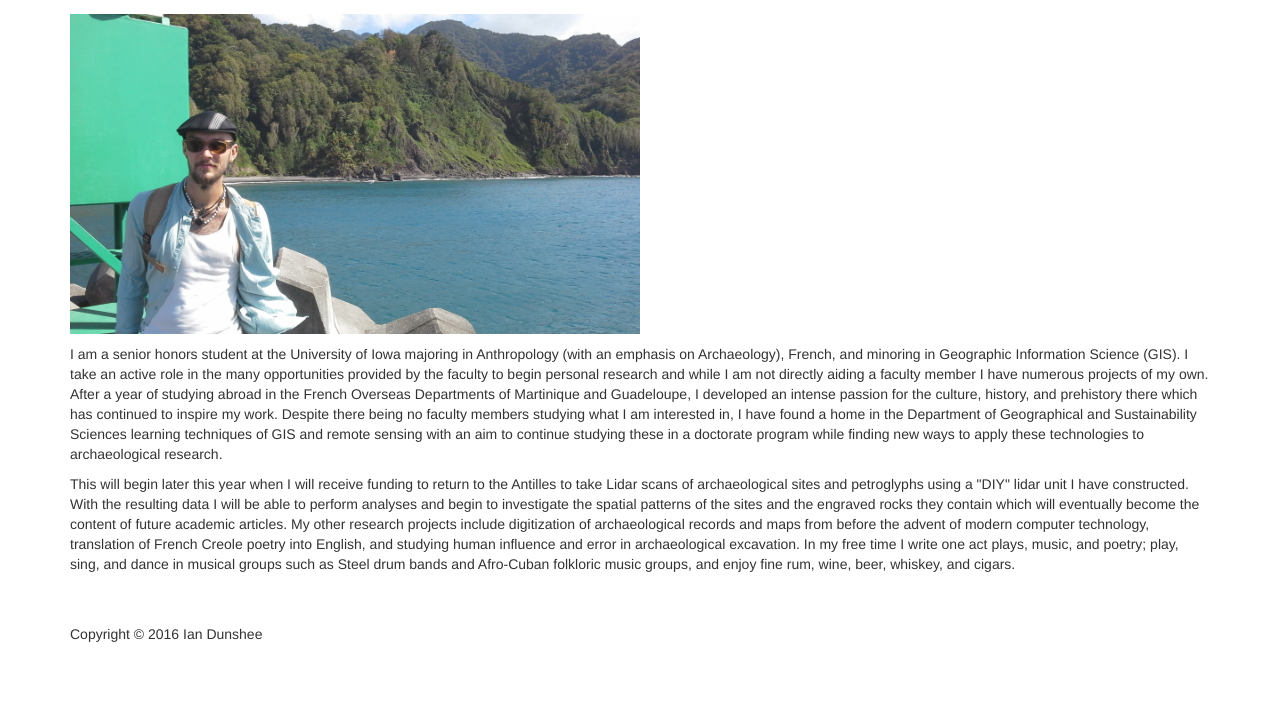
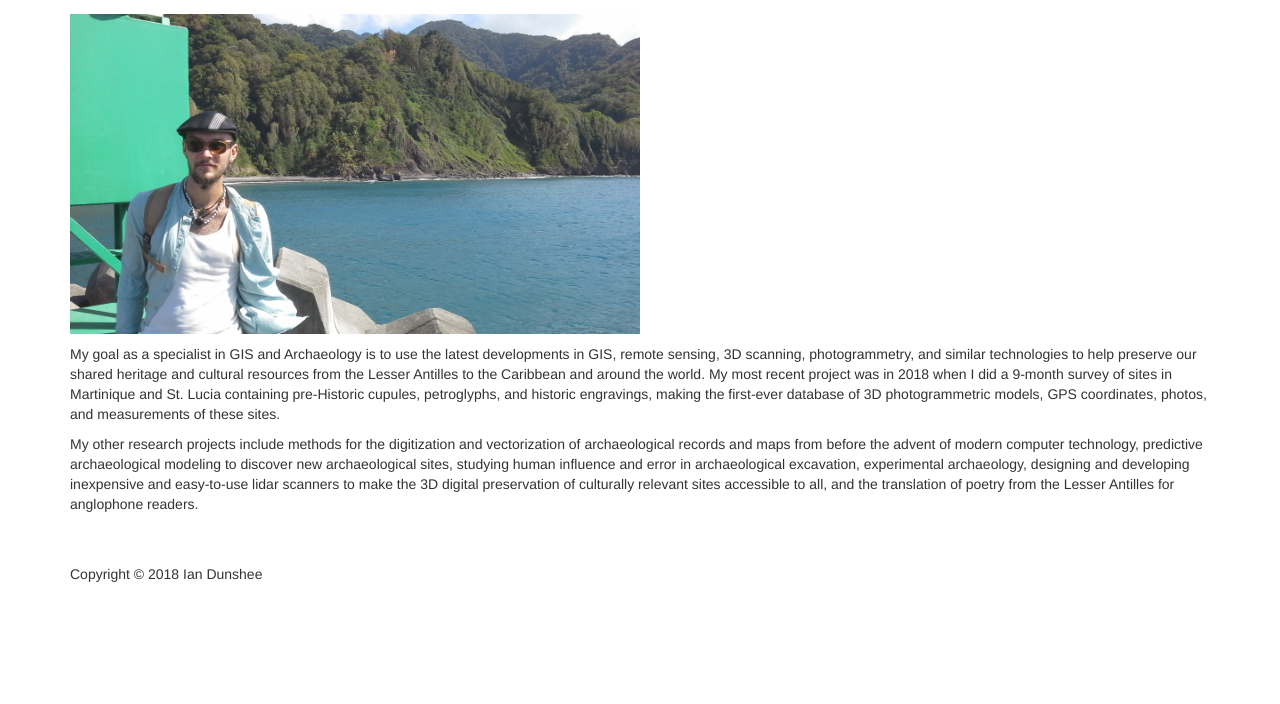
Before and after one commit to idunshee/Portfolio, a plain HTML site: page Bio/shortbio.html in a window 1280 px wide. Shown: the part 166-870 px from the top of the page. After the commit the page ends 810 px from the top, so only its background shows below. Drawn offline with Linux system fonts and the light colour scheme.

Commit message:
Update 2018

```diff
--- a/Bio/shortbio.html
+++ b/Bio/shortbio.html
@@ -57,7 +57,7 @@
                         <a href="../CV/Dunshee-CopyofC.V. Euro-Anglais - BetterV2.pdf">Resume/CV</a>
                     </li>
                     <li>
-                        <a href="mailto:ian-dunshee@uiowa.edu">Contact</a>
+                        <a href="mailto:dunshee.ian@gmail.com">Contact</a>
                     </li>
                 </ul>
             </div>
@@ -73,7 +73,7 @@
         <div class="row">
             <div class="col-lg-12">
                 <h1 class="page-header">Ian Dunshee
-                    <small>Archaeologist Extraordinaire and GIS Specialist</small>
+                    <small>Specialist in GIS Applications in Archaeology</small>
                 </h1>
             </div>
         </div>
@@ -87,27 +87,22 @@
             </style>
 <p><img src="20150502_150234.jpg" width="400" height="228"></p>
         </div>
-<p>  I am a senior honors student at the University of Iowa majoring in Anthropology (with an emphasis on Archaeology), French,
-and minoring in Geographic Information Science (GIS). I take an active role in the many opportunities provided by the faculty
-to begin personal research and while I am not directly aiding a faculty member I have numerous projects of my own. After a year
-of studying abroad in the French Overseas Departments of Martinique and Guadeloupe, I developed an intense passion for the culture,
-history, and prehistory there which has continued to inspire my work. Despite there being no faculty members studying what I am
-interested in, I have found a home in the Department of Geographical and Sustainability Sciences learning techniques of GIS and
-remote sensing with an aim to continue studying these in a doctorate program while finding new ways to apply these technologies
-to archaeological research. </p>
-<p>   This will begin later this year when I will receive funding to return to the Antilles to take Lidar scans of archaeological
-sites and petroglyphs using a "DIY" lidar unit I have constructed. With the resulting data I will be able to perform analyses and
-begin to investigate the spatial patterns of the sites and the engraved rocks they contain which will eventually become the content
-of future academic articles. My other research projects include digitization of archaeological records and maps from before the
-advent of modern computer technology, translation of French Creole poetry into English, and studying human influence and error in
-archaeological excavation. In my free time I write one act plays, music, and poetry; play, sing, and dance in musical groups such
-as Steel drum bands and Afro-Cuban folkloric music groups, and enjoy fine rum, wine, beer, whiskey, and cigars.</p>
+<p>   My goal as a specialist in GIS and Archaeology is to use the latest developments in GIS, remote sensing, 3D scanning,
+        photogrammetry, and similar technologies to help preserve our shared heritage and cultural resources from the Lesser
+        Antilles to the Caribbean and around the world. My most recent project was in 2018 when I did a 9-month survey of sites
+        in Martinique and St. Lucia containing pre-Historic cupules, petroglyphs, and historic engravings, making the first-ever
+        database of 3D photogrammetric models, GPS coordinates, photos, and measurements of these sites.</p>
+<p>   My other research projects include methods for the digitization and vectorization of archaeological records and maps from
+        before the advent of modern computer technology, predictive archaeological modeling to discover new archaeological sites,
+        studying human influence and error in archaeological excavation, experimental archaeology, designing and developing
+        inexpensive and easy-to-use lidar scanners to make the 3D digital preservation of culturally relevant sites accessible to
+        all, and the translation of poetry from the Lesser Antilles for anglophone readers.</p>
 
         <!-- Footer -->
         <footer>
             <div class="row">
                 <div class="col-lg-12">
-                    <p>Copyright &copy; 2016 Ian Dunshee</p>
+                    <p>Copyright &copy; 2018 Ian Dunshee</p>
                 </div>
             </div>
             <!-- /.row -->
```
